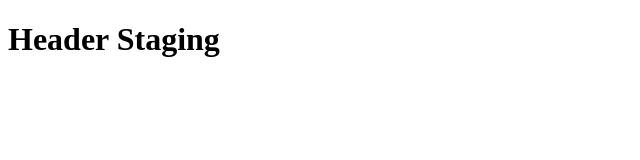
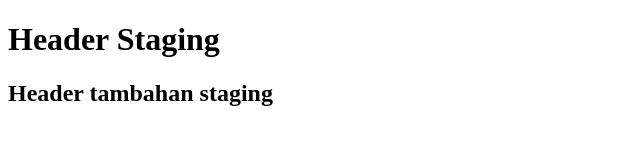
Before and after one commit to prasetyadi/belajar-viomic, a plain HTML site: page header.html in a window 1280 px wide. Shown: the whole page, without its empty margins (0-640 px from the left). Drawn offline with Linux system fonts and the light colour scheme.

Commit message:
tambah h2 di file header

```diff
--- a/header.html
+++ b/header.html
@@ -7,5 +7,6 @@
   </head>
   <body>
     <h1>Header Staging</h1>
+    <h2>Header tambahan staging</h2>
   </body>
 </html>
```
